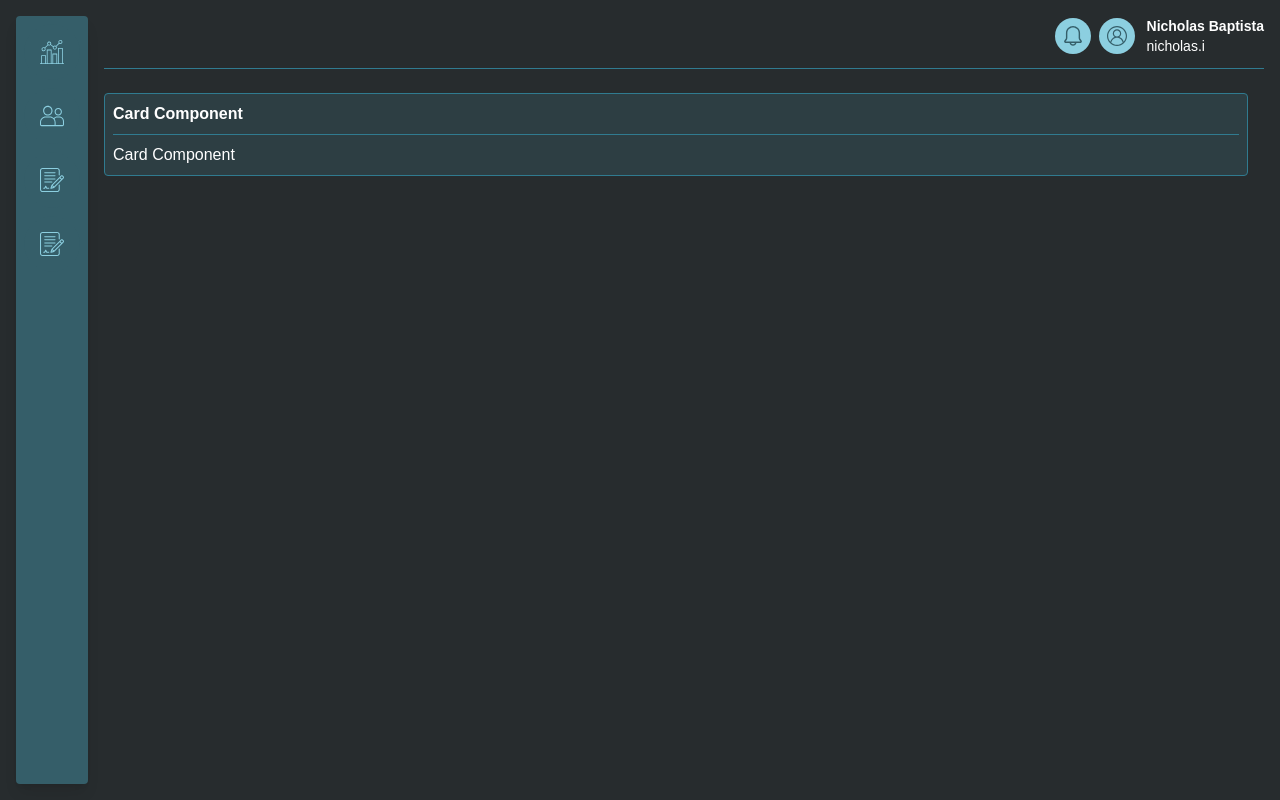
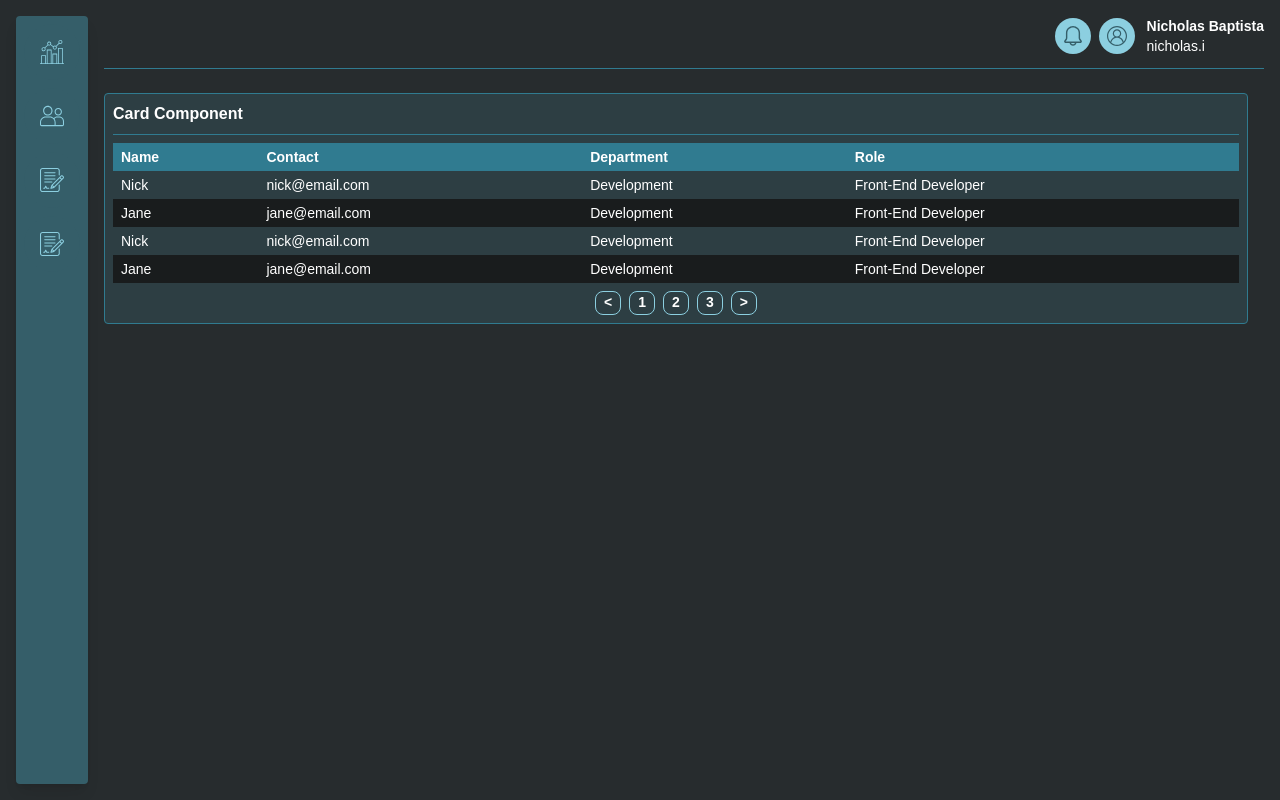
Before and after one commit to NicholasBapt/sclera-bi, a React (Vite) app: page /dashboard in a window 1280 px wide. Built offline with nearby package versions, Linux system fonts and the light colour scheme.

Commit message:
tableComponents

```diff
--- a/src/components/Button.tsx
+++ b/src/components/Button.tsx
@@ -13,10 +13,13 @@ export const buttonVariants = cva(
       variant: {
         primary: "bg-blue-base hover:bg-blue-dark active:bg-cloudy-light",
         sidebar: "bg-blue-dark hover:bg-blue-base w-full justify-start",
+        pagination:
+          "bg-cloudy-light hover:bg-cloudy-base active:bg-blue-dark border-blue-light border",
       },
       size: {
         md: "h-14 py-4 px-5",
-        sm: "h-10 px-4 p-2",
+        sm: "h-10 px-3 p-2",
+        xsm: "h-6 px-2 p-2",
       },
       disabled: {
         true: "opacity-50 pointer-events-none",
@@ -39,10 +42,12 @@ export const buttonTextVariants = cva("", {
     variant: {
       primary: "text-white",
       sidebar: "text-white text-start",
+      pagination: "text-white",
     },
     size: {
       md: "text-[16px]",
       sm: "text-[14px]",
+      xsm: "text-[12px]",
     },
   },
   defaultVariants: {
--- /dev/null
+++ b/src/components/DataTableComponents/DataTable.tsx
@@ -0,0 +1,35 @@
+import Table from "./Table";
+import TableBody from "./TableBody";
+import TableCell from "./TableCell";
+import TableHead from "./TableHead";
+import TableHeader from "./TableHeader";
+import TableRow from "./TableRow";
+
+interface DataTableProps {
+  columns: string[];
+  rows: React.ReactNode[][];
+}
+
+export default function DataTable({ columns, rows }: DataTableProps) {
+  return (
+    <Table>
+      <TableHeader>
+        <TableRow>
+          {columns.map((column) => (
+            <TableHead key={column}>{column}</TableHead>
+          ))}
+        </TableRow>
+      </TableHeader>
+
+      <TableBody>
+        {rows.map((row, rowIndex) => (
+          <TableRow key={rowIndex}>
+            {row.map((cell, cellIndex) => (
+              <TableCell key={cellIndex}>{cell}</TableCell>
+            ))}
+          </TableRow>
+        ))}
+      </TableBody>
+    </Table>
+  );
+}
--- /dev/null
+++ b/src/components/DataTableComponents/Table.tsx
@@ -0,0 +1,28 @@
+import { cva, type VariantProps } from "class-variance-authority";
+
+export const tableVariants = cva("w-full border-collapse text-left", {
+  variants: {
+    variant: {
+      primary: "w-full overflow-x-auto rounded",
+    },
+  },
+  defaultVariants: {
+    variant: "primary",
+  },
+});
+
+interface TableProps
+  extends VariantProps<typeof tableVariants>, React.ComponentProps<"table"> {}
+
+export default function Table({
+  variant,
+  className,
+  children,
+  ...props
+}: TableProps) {
+  return (
+    <table className={tableVariants({ variant, className })} {...props}>
+      {children}
+    </table>
+  );
+}
--- /dev/null
+++ b/src/components/DataTableComponents/TableBody.tsx
@@ -0,0 +1,30 @@
+import { cva, type VariantProps } from "class-variance-authority";
+
+export const tableBodyVariants = cva("", {
+  variants: {
+    variant: {
+      primary: "",
+    },
+  },
+  defaultVariants: {
+    variant: "primary",
+  },
+});
+
+interface TableBodyProps
+  extends
+    VariantProps<typeof tableBodyVariants>,
+    React.ComponentProps<"tbody"> {}
+
+export default function TableBody({
+  variant,
+  className,
+  children,
+  ...props
+}: TableBodyProps) {
+  return (
+    <tbody className={tableBodyVariants({ variant, className })} {...props}>
+      {children}
+    </tbody>
+  );
+}
--- /dev/null
+++ b/src/components/DataTableComponents/TableCell.tsx
@@ -0,0 +1,28 @@
+import { cva, type VariantProps } from "class-variance-authority";
+
+export const tableCellVariants = cva("", {
+  variants: {
+    variant: {
+      primary: "text-white px-2 py-1 text-sm",
+    },
+  },
+  defaultVariants: {
+    variant: "primary",
+  },
+});
+
+interface TableCellProps
+  extends VariantProps<typeof tableCellVariants>, React.ComponentProps<"td"> {}
+
+export default function TableCell({
+  variant,
+  className,
+  children,
+  ...props
+}: TableCellProps) {
+  return (
+    <td className={tableCellVariants({ variant, className })} {...props}>
+      {children}
+    </td>
+  );
+}
--- /dev/null
+++ b/src/components/DataTableComponents/TableHead.tsx
@@ -0,0 +1,28 @@
+import { cva, type VariantProps } from "class-variance-authority";
+
+export const tableHeadVariants = cva("", {
+  variants: {
+    variant: {
+      primary: "bg-blue-base text-white px-2 py-1 text-sm",
+    },
+  },
+  defaultVariants: {
+    variant: "primary",
+  },
+});
+
+interface TableHeadProps
+  extends VariantProps<typeof tableHeadVariants>, React.ComponentProps<"th"> {}
+
+export default function TableHead({
+  variant,
+  className,
+  children,
+  ...props
+}: TableHeadProps) {
+  return (
+    <th className={tableHeadVariants({ variant, className })} {...props}>
+      {children}
+    </th>
+  );
+}
--- /dev/null
+++ b/src/components/DataTableComponents/TableHeader.tsx
@@ -0,0 +1,28 @@
+import { cva, type VariantProps } from "class-variance-authority";
+
+export const theadVariants = cva("", {
+  variants: {
+    variant: {
+      primary: "bg-cloudy-base",
+    },
+  },
+  defaultVariants: {
+    variant: "primary",
+  },
+});
+
+interface TheadProps
+  extends VariantProps<typeof theadVariants>, React.ComponentProps<"thead"> {}
+
+export default function Thead({
+  variant,
+  className,
+  children,
+  ...props
+}: TheadProps) {
+  return (
+    <thead className={theadVariants({ variant, className })} {...props}>
+      {children}
+    </thead>
+  );
+}
--- /dev/null
+++ b/src/components/DataTableComponents/TableRow.tsx
@@ -0,0 +1,28 @@
+import { cva, type VariantProps } from "class-variance-authority";
+
+export const tableRowVariants = cva("", {
+  variants: {
+    variant: {
+      primary: "odd:bg even:bg-cloudy-dark",
+    },
+  },
+  defaultVariants: {
+    variant: "primary",
+  },
+});
+
+interface TableRowProps
+  extends VariantProps<typeof tableRowVariants>, React.ComponentProps<"tr"> {}
+
+export default function TableRow({
+  variant,
+  className,
+  children,
+  ...props
+}: TableRowProps) {
+  return (
+    <tr className={tableRowVariants({ variant, className })} {...props}>
+      {children}
+    </tr>
+  );
+}
--- a/src/components/Icon.tsx
+++ b/src/components/Icon.tsx
@@ -7,10 +7,12 @@ export const iconVariants = cva("transition", {
       primary: "fill-white",
       sidebar: "fill-blue-light group-hover:fill-white",
       header: "fill-blue-dark group-hover:fill-white",
+      pagination: "fill-white",
     },
     size: {
       md: "w-6 h-6",
       sm: "w-5 h-5",
+      xsm: "w-3 h-3",
     },
     animate: {
       false: "",
--- /dev/null
+++ b/src/components/Pagination.tsx
@@ -0,0 +1,51 @@
+import { cva, type VariantProps } from "class-variance-authority";
+import Button from "./Button";
+import Text from "./Text";
+
+export const paginationVariants = cva(
+  "flex gap-2 items-center justify-center w-full pt-2",
+  {
+    variants: {
+      variant: {
+        primary: "",
+      },
+    },
+    defaultVariants: {
+      variant: "primary",
+    },
+  },
+);
+
+interface PaginationProps
+  extends
+    VariantProps<typeof paginationVariants>,
+    React.ComponentProps<"div"> {}
+
+const paginationItems = ["<", "1", "2", "3", ">"];
+
+export default function Pagination({
+  variant,
+  className,
+  ...props
+}: PaginationProps) {
+  return (
+    <div className={paginationVariants({ variant, className })} {...props}>
+      {paginationItems.map((item) => (
+        <Button
+          key={item}
+          size="xsm"
+          variant="pagination"
+          aria-label={
+            item === "<"
+              ? "Página anterior"
+              : item === ">"
+                ? "Próxima página"
+                : `Página ${item}`
+          }
+        >
+          <Text variant="body-sm-bold">{item}</Text>
+        </Button>
+      ))}
+    </div>
+  );
+}
--- a/src/components/Sidebar.tsx
+++ b/src/components/Sidebar.tsx
@@ -19,7 +19,7 @@ export const sidebarVariants = cva(
   },
 );
 
-interface SiderbarProps
+interface SidebarProps
   extends VariantProps<typeof sidebarVariants>, React.ComponentProps<"aside"> {
   as?: keyof React.JSX.IntrinsicElements;
 }
@@ -28,7 +28,7 @@ export default function Sidebar({
   variant,
   className,
   ...props
-}: SiderbarProps) {
+}: SidebarProps) {
   return (
     <aside className={sidebarVariants({ variant, className })} {...props}>
       <div className="flex flex-col justify-between h-full">
--- a/src/pages/Dashboard.tsx
+++ b/src/pages/Dashboard.tsx
@@ -1,10 +1,20 @@
 import CardComponent from "../components/cardComponent";
-import Text from "../components/Text";
+import Pagination from "../components/Pagination";
+import DataTable from "../components/DataTableComponents/DataTable";
 
 export function Dashboard() {
   return (
     <CardComponent variant={"secondary"}>
-      <Text>Card Component</Text>
+      <DataTable
+        columns={["Name", "Contact", "Department", "Role"]}
+        rows={[
+          ["Nick", "nick@email.com", "Development", "Front-End Developer"],
+          ["Jane", "jane@email.com", "Development", "Front-End Developer"],
+          ["Nick", "nick@email.com", "Development", "Front-End Developer"],
+          ["Jane", "jane@email.com", "Development", "Front-End Developer"],
+        ]}
+      />
+      <Pagination />
     </CardComponent>
   );
 }
```
